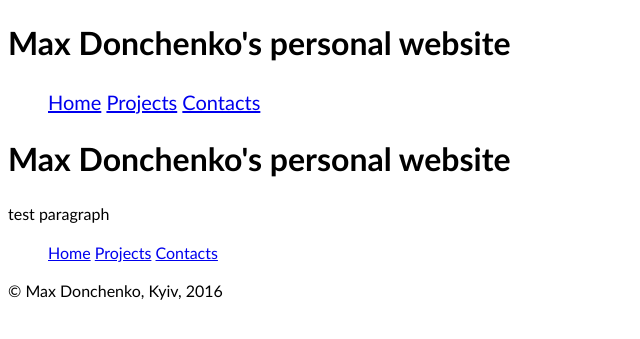
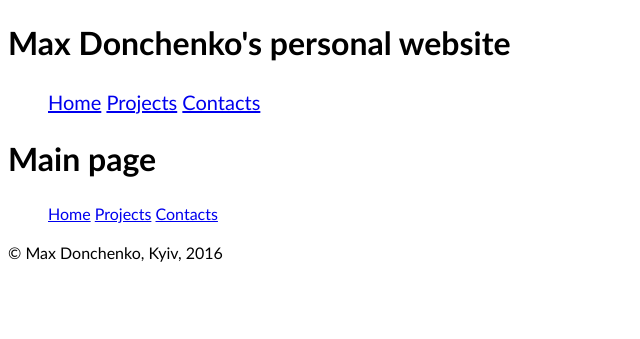
Before and after one commit to goodwin64/goodwin64.github.io, a Jekyll site: the page built from index.html, in a window 1280 px wide. Shown: the top 339 px of the page, without its empty margins (0-640 px from the left). Built offline with Jekyll 4.4.1, drawn with Linux system fonts in a browser that asks for light colours.

Commit message:
Updated main page.

```diff
--- a/index.html
+++ b/index.html
@@ -2,5 +2,4 @@
 layout: default
 ---
 
-<h1>Max Donchenko's personal website</h1>
-<p>test paragraph</p>
+<h1>Main page</h1>
```
